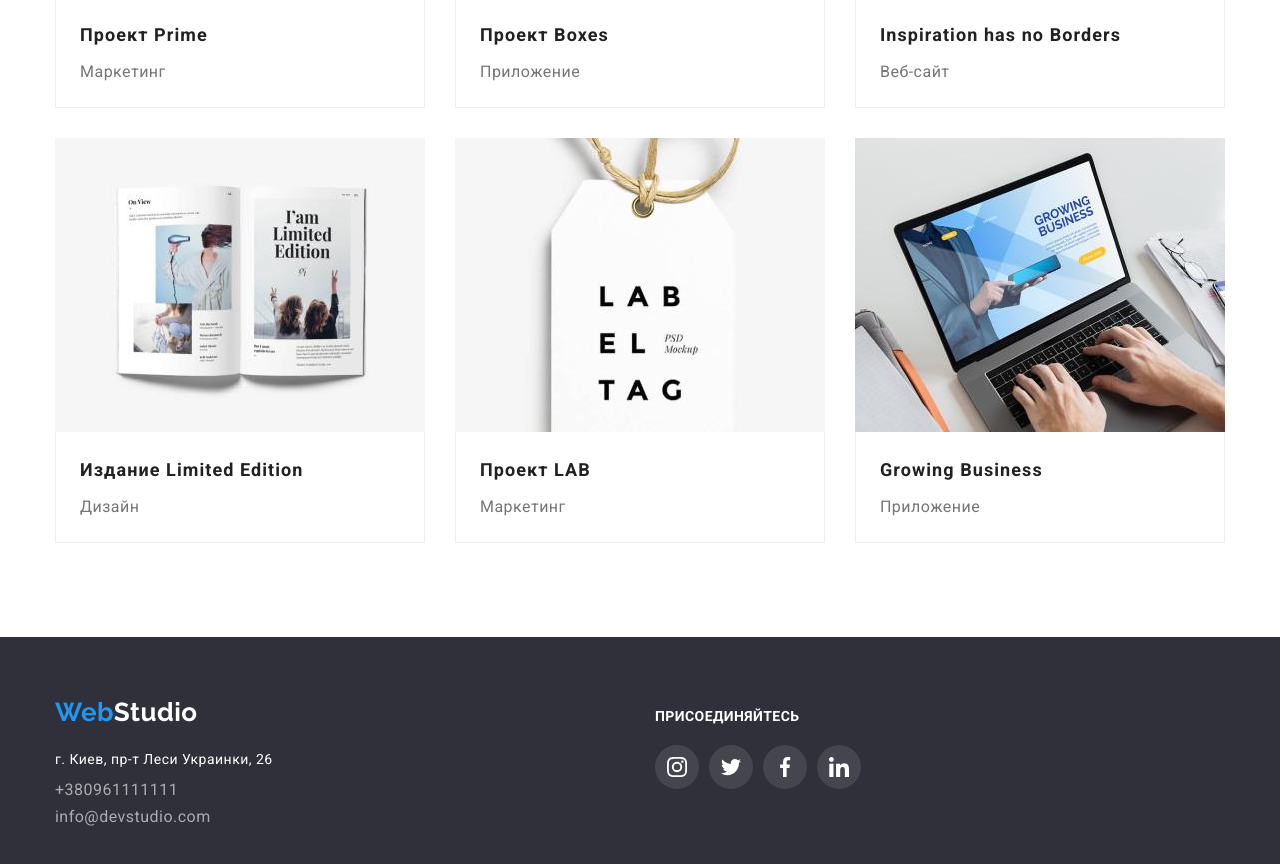
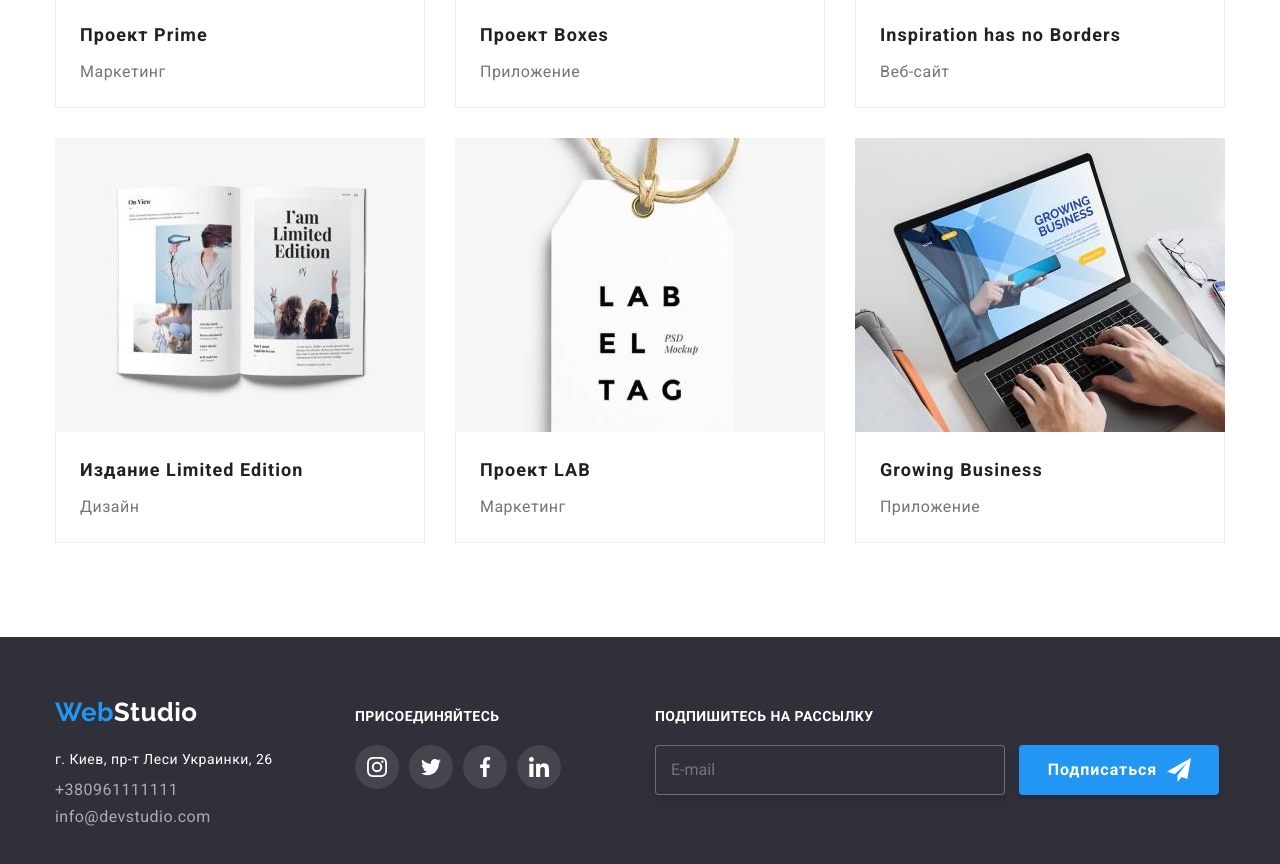
Before and after one commit to EvgeniiaMikhailova/goit-markup-hw-06, a plain HTML site: page portfolio.html in a window 1280 px wide. Shown: the part 995-1859 px from the top of the page. Drawn offline with nearby package versions, Linux system fonts and the light colour scheme.

Commit message:
Вносит правки

```diff
--- a/css/styles.css
+++ b/css/styles.css
@@ -245,6 +245,7 @@ h3 {
 
   background-color: var(--accent-color);
   color: var(--primary-bgc);
+  box-shadow: 0px 4px 4px rgba(0, 0, 0, 0.15);
   letter-spacing: 0.06em;
   font-weight: 700;
   font-size: 16px;
@@ -299,6 +300,9 @@ h3 {
   letter-spacing: 0.01em;
   text-align: start;
 
+  box-shadow: 0px 1px 3px rgba(0, 0, 0, 0.12), 0px 1px 1px rgba(0, 0, 0, 0.14),
+    0px 2px 1px rgba(0, 0, 0, 0.2);
+  border-radius: 4px;
   background-color: var(--primary-bgc);
   color: var(--primary-text-color);
 
@@ -318,6 +322,7 @@ h3 {
   height: 30px;
   cursor: pointer;
   border-radius: 50%;
+  background-color: var(--primary-bgc);
   border: 1px solid rgba(0, 0, 0, 0.1);
 }
 
@@ -411,9 +416,12 @@ h3 {
   transition: border-color 250ms cubic-bezier(0.4, 0, 0.2, 1);
 }
 
-.form-input:hover,
+.form-input:hover {
+  border-color: var(--accent-color);
+}
+
 .form-input:focus {
-  border-color: var(--accent-color);
+  outline-color: var(--accent-color);
 }
 
 .form-input::placeholder {
@@ -459,6 +467,9 @@ h3 {
   display: block;
   margin-right: auto;
   margin-left: auto;
+
+  box-shadow: 0px 4px 4px rgba(0, 0, 0, 0.15);
+  border-radius: 4px;
 }
 
 /* Особенности */
@@ -870,6 +881,7 @@ h3 {
 }
 
 .footer-form input {
+  color: rgba(255, 255, 255, 0.9);
   height: 50px;
   width: 350px;
   margin-right: 10px;
@@ -878,6 +890,17 @@ h3 {
   filter: drop-shadow(0px 4px 4px rgba(0, 0, 0, 0.15));
   border-radius: 4px;
   background-color: var(--alternative-bgc);
+}
+
+.footer-form::placeholder {
+  font-size: 16px;
+  line-height: 1.25;
+  letter-spacing: 0.03em;
+  color: rgba(255, 255, 255, 0.6);
+}
+
+.footer-form .order {
+  box-shadow: 0px 4px 4px rgba(0, 0, 0, 0.15);
 }
 
 .footer-form .order::after {
--- a/portfolio.html
+++ b/portfolio.html
@@ -210,7 +210,7 @@
             </address>
         </div>
         <div class="content-box footer-networks">
-                <h2 class="networks-title">присоединяйтесь</h2>
+            <p class="networks-title">присоединяйтесь</p>
             <ul class="networks-list ">
                 <li class="item-network"><a class="network-link" href="" aria-label="Instagram">
                         <svg width="20px" height="20px">
@@ -234,8 +234,15 @@
                     </a></li>
             </ul>
         </div>
+        <div class="content-box">
+            <p class="networks-title">Подпишитесь на рассылку</p>
+            <form class="footer-form">
+                <input type="email" name="mail" placeholder="E-mail">
+                <button class="order" type="submit">Подписаться</button>
+            </form>
+        </div>
     </div>
 </footer>
+<script src="./js/modal.js"></script>
     </body>
-
     </html>
```
Also changed, not shown: index.html (+3 -3 lines). Lines whose indentation alone changed are shown as unchanged.
